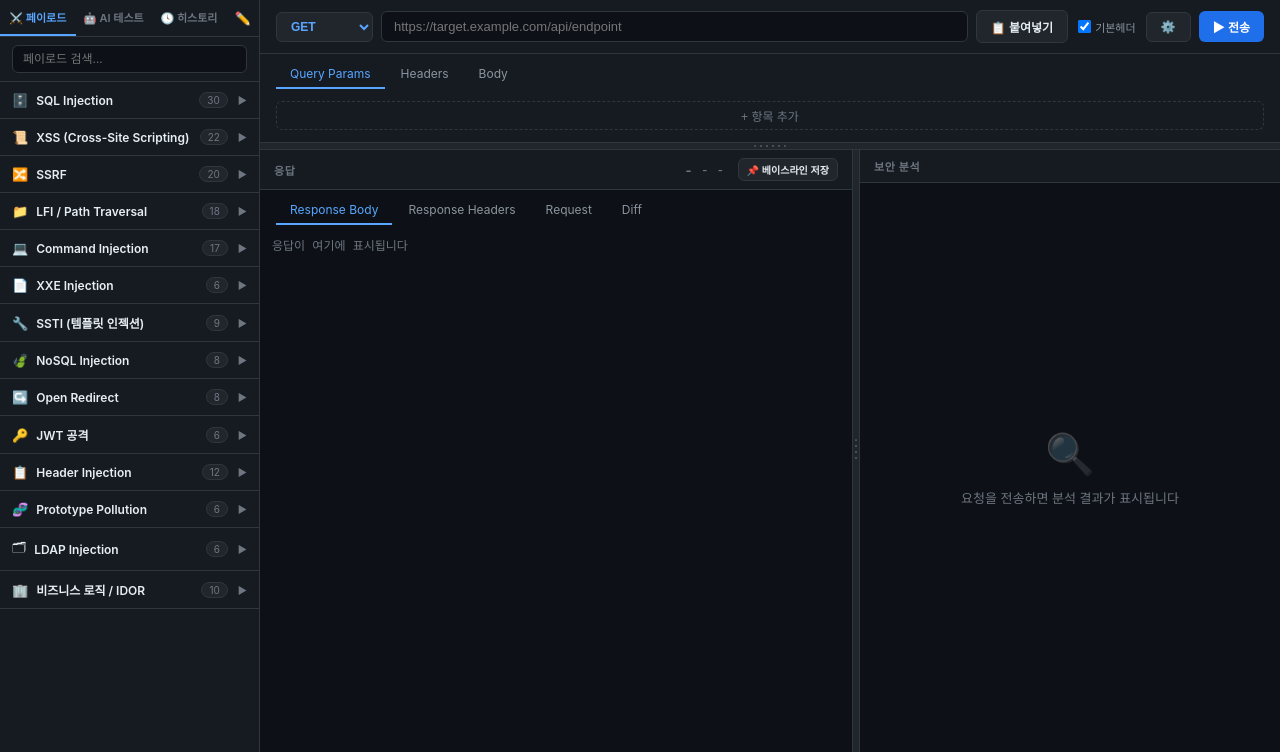
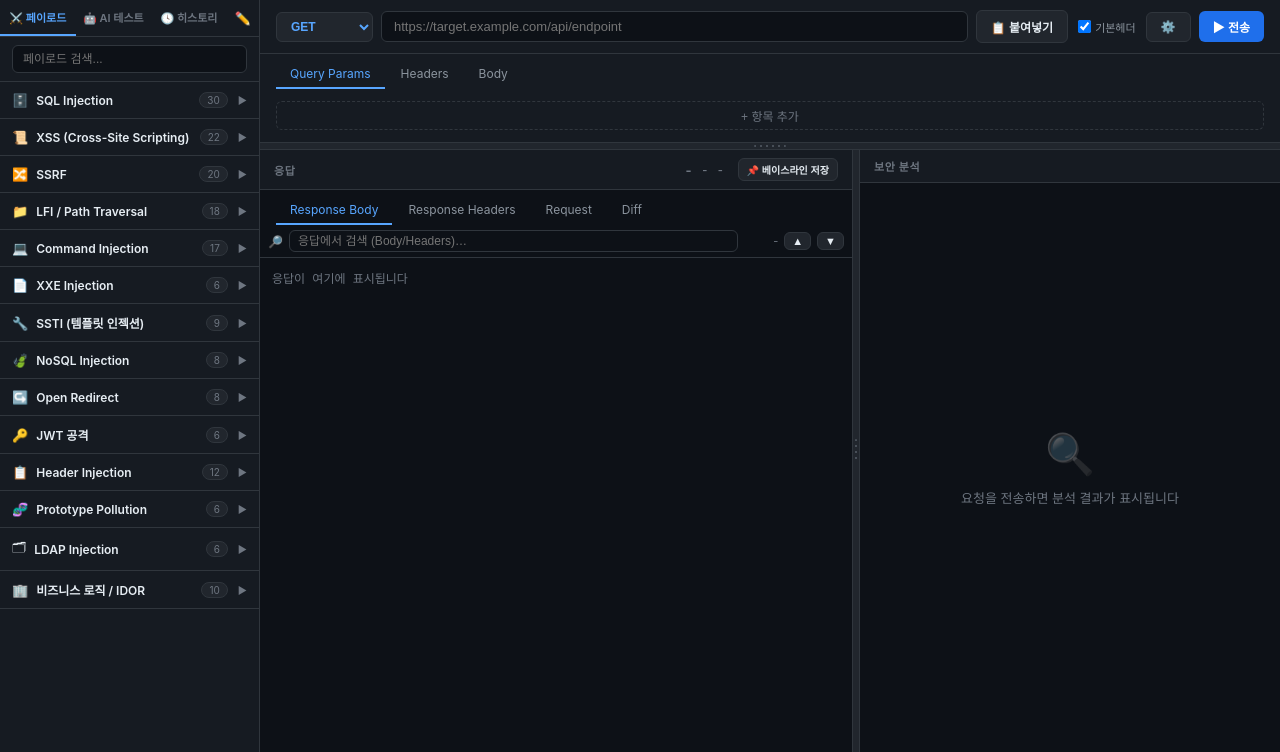
Before and after one commit to leesihyeon1/EventProbe, a FastAPI app: page / in a window 1280 px wide. Shown: the part 48-800 px from the top of the page. Run offline with FastAPI, Linux system fonts and the light colour scheme.

Commit message:
feat(response): 응답 검색 바 — Body/Headers 값 검색·하이라이트·이동
- 응답 탭 아래 검색 입력 + 매치 수(n/총) + 이전/다음(▲▼, Enter/Shift+Enter)
- 현재 탭(Response Body / Response Headers)에서 대소문자 무시 검색,
  매치 <mark> 하이라이트 + 현재 매치 강조/스크롤
- 탭 전환·새 응답 수신 시 검색어 재적용
- Request(HTML)/Diff 탭은 대상 아님 안내

Co-Authored-By: Claude Opus 4.8 <noreply@anthropic.com>

```diff
--- a/frontend/static/css/style.css
+++ b/frontend/static/css/style.css
@@ -1744,3 +1744,7 @@ textarea.code-editor:focus { border-color: var(--accent-dark); }
   border-color: var(--accent);
   box-shadow: 0 0 0 2px color-mix(in srgb, var(--accent) 30%, transparent);
 }
+
+/* 응답 검색 하이라이트 */
+mark.search-hit { background: rgba(240, 200, 60, .35); color: inherit; border-radius: 2px; padding: 0 1px; }
+mark.search-hit.current { background: #f0a500; color: #1a1a1a; }
--- a/frontend/static/js/app.js
+++ b/frontend/static/js/app.js
@@ -818,6 +818,59 @@ function switchResTab(tab) {
   );
   // Diff 탭 진입 시 렌더링
   if (tab === 'diff') renderDiff();
+  resSearch(false);   // 탭 전환 시 현재 검색어로 재하이라이트
+}
+
+/* ── 응답 검색 (Body/Headers 하이라이트 + 이동) ── */
+let _resHitIdx = 0;
+
+function _resSearchPane() {
+  if (state.activeResTab === 'body') return document.getElementById('responseBody');
+  if (state.activeResTab === 'res-headers') return document.getElementById('responseHeadersBody');
+  return null;   // req-summary(HTML)/diff 는 하이라이트 대상 아님
+}
+
+function resSearch(resetIdx) {
+  const q = document.getElementById('resSearchInput').value;
+  const countEl = document.getElementById('resSearchCount');
+  const el = _resSearchPane();
+  if (!el) { countEl.textContent = q ? 'Body/Headers 탭' : '-'; return; }
+  const text = el.textContent;          // 마킹돼 있어도 textContent 는 원문
+  if (!q) { el.textContent = text; countEl.textContent = '-'; return; }
+  if (resetIdx) _resHitIdx = 0;
+
+  const esc = q.replace(/[.*+?^${}()|[\]\\]/g, '\\$&');
+  const re = new RegExp(esc, 'gi');
+  let out = '', last = 0, m, n = 0;
+  while ((m = re.exec(text)) !== null) {
+    out += escapeHtml(text.slice(last, m.index)) + '<mark class="search-hit">' + escapeHtml(m[0]) + '</mark>';
+    last = m.index + m[0].length;
+    n++;
+    if (m[0].length === 0) re.lastIndex++;
+  }
+  out += escapeHtml(text.slice(last));
+  el.innerHTML = out;
+  _updateResHit(el, countEl);
+}
+
+function _updateResHit(el, countEl) {
+  const hits = el.querySelectorAll('.search-hit');
+  if (!hits.length) { countEl.textContent = '0'; return; }
+  if (_resHitIdx < 0) _resHitIdx = hits.length - 1;
+  if (_resHitIdx >= hits.length) _resHitIdx = 0;
+  hits.forEach((h, i) => h.classList.toggle('current', i === _resHitIdx));
+  hits[_resHitIdx].scrollIntoView({ block: 'center', behavior: 'smooth' });
+  countEl.textContent = `${_resHitIdx + 1}/${hits.length}`;
+}
+
+function resSearchNav(dir) {
+  const el = _resSearchPane();
+  const countEl = document.getElementById('resSearchCount');
+  if (!el) return;
+  const hits = el.querySelectorAll('.search-hit');
+  if (!hits.length) { resSearch(true); return; }
+  _resHitIdx += dir;
+  _updateResHit(el, countEl);
 }
 
 /* ── Send Request ── */
@@ -1081,6 +1134,9 @@ function renderResponse(result) {
 
   // 요청 요약 (보낸 내용)
   renderRequestSummary(result._req);
+
+  // 검색어가 있으면 새 응답에 재적용
+  if (document.getElementById('resSearchInput')?.value) resSearch(true);
 }
 
 function buildRawRequest(req) {
--- a/frontend/templates/index.html
+++ b/frontend/templates/index.html
@@ -216,6 +216,16 @@
               <div class="tab res-tab" data-tab="diff" onclick="switchResTab('diff')" id="diffTab">
                 Diff <span id="diffBadge" style="display:none;font-size:9px;background:var(--accent-dark);color:#fff;border-radius:8px;padding:1px 5px;margin-left:3px">●</span>
               </div>
+            </div>
+            <!-- 응답 검색 바 -->
+            <div class="res-search-bar" style="display:flex;gap:6px;align-items:center;padding:5px 8px;background:var(--bg-primary);border-bottom:1px solid var(--border)">
+              <span style="font-size:12px">🔎</span>
+              <input id="resSearchInput" class="form-input" placeholder="응답에서 검색 (Body/Headers)…" spellcheck="false"
+                     style="flex:1;padding:3px 8px;font-size:12px" oninput="resSearch(true)"
+                     onkeydown="if(event.key==='Enter'){event.preventDefault();resSearchNav(event.shiftKey?-1:1)}">
+              <span id="resSearchCount" style="font-size:11px;color:var(--text-muted);white-space:nowrap;min-width:34px;text-align:right">-</span>
+              <button class="btn btn-secondary" style="padding:2px 7px;font-size:11px" onclick="resSearchNav(-1)" title="이전 (Shift+Enter)">▲</button>
+              <button class="btn btn-secondary" style="padding:2px 7px;font-size:11px" onclick="resSearchNav(1)" title="다음 (Enter)">▼</button>
             </div>
             <pre class="response-body res-tab-content active" data-tab="body" id="responseBody"><span style="color:var(--text-muted)">응답이 여기에 표시됩니다</span></pre>
             <pre class="response-body res-tab-content" data-tab="res-headers" id="responseHeadersBody"></pre>
```
